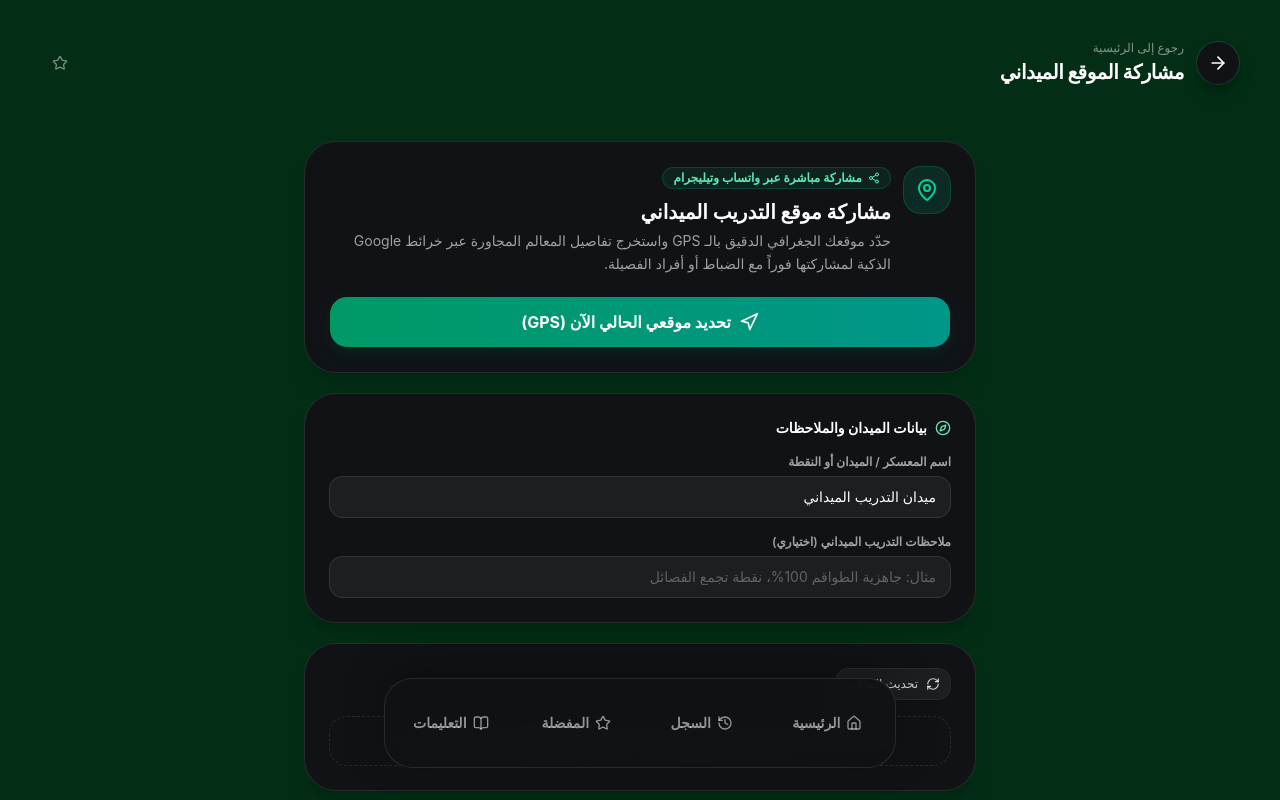
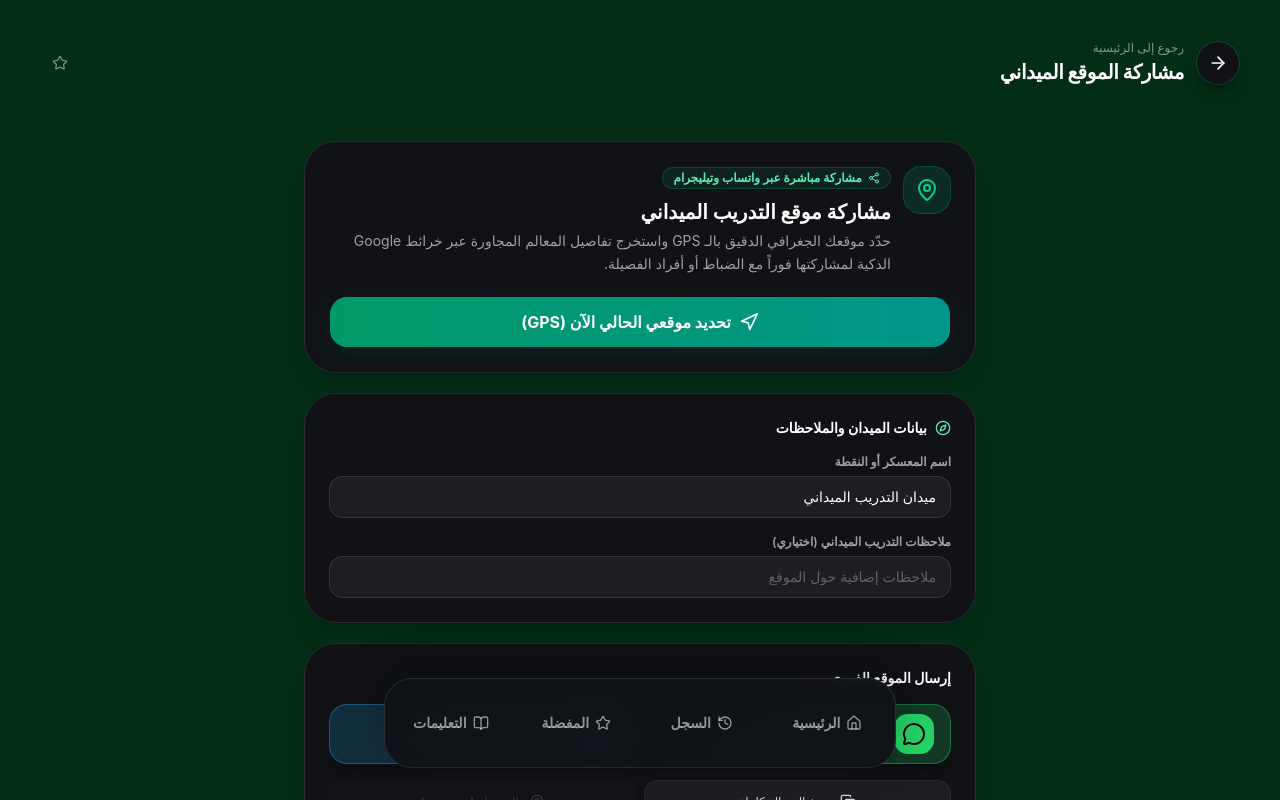
Before and after one commit to yusualhashash/armored-training, a Next.js app: page / in a window 1280 px wide. Both pictures are taken after a click on the button "موقع التدريب". Shown: the top 800 px of the page. Built offline with nearby package versions, Linux system fonts and the light colour scheme.

Commit message:
refactor(location-share-panel): simplify input labels and remove Google Maps grounding section

```diff
--- a/components/location/location-share-panel.tsx
+++ b/components/location/location-share-panel.tsx
@@ -216,7 +216,7 @@ export function LocationSharePanel({
 
         <div>
           <label className="block text-xs font-semibold text-white/60 mb-1.5">
-            اسم المعسكر / الميدان أو النقطة
+            اسم المعسكر أو النقطة
           </label>
           <input
             type="text"
@@ -235,77 +235,12 @@ export function LocationSharePanel({
             type="text"
             value={extraNotes}
             onChange={(e) => setExtraNotes(e.target.value)}
-            placeholder="مثال: جاهزية الطواقم 100%، نقطة تجمع الفصائل"
+            placeholder="ملاحظات إضافية حول الموقع"
             className="w-full rounded-xl border border-white/10 bg-white/[0.05] px-3.5 py-2.5 text-sm text-white placeholder-white/30 focus:border-emerald-500 focus:outline-none"
           />
         </div>
       </div>
 
-      {/* Google Maps Grounding Section (Gemini 3.5 Flash) */}
-      <div className="rounded-[2rem] border border-white/10 bg-[#101216] p-5 sm:p-6 shadow-xl flex flex-col gap-4">
-        <div className="flex items-center justify-between">
-
-          <Button
-            type="button"
-            variant="ghost"
-            size="sm"
-            onClick={() => enrichWithMaps()}
-            disabled={isLoadingGrounding}
-            className="h-8 rounded-xl border border-white/10 bg-white/[0.05] px-2.5 text-xs text-white/80 hover:bg-white/[0.1]"
-          >
-            {isLoadingGrounding ? (
-              <Loader2 className="size-3.5 animate-spin" />
-            ) : (
-              <RefreshCw className="size-3.5" />
-            )}
-            <span className="mr-1">تحديث البيانات</span>
-          </Button>
-        </div>
-
-        {groundingError && (
-          <div className="rounded-xl border border-amber-500/20 bg-amber-500/10 p-3 text-xs text-amber-200">
-            {groundingError}
-          </div>
-        )}
-
-        {groundedText ? (
-          <div className="rounded-2xl border border-white/10 bg-white/[0.03] p-4 text-xs leading-6 text-white/85 whitespace-pre-line">
-            {groundedText}
-          </div>
-        ) : (
-          !isLoadingGrounding && (
-            <div className="rounded-2xl border border-dashed border-white/10 p-4 text-center text-xs text-white/40">
-              اضغط على «تحديث البيانات» أو فعّل الـ GPS للبحث عن المعالم والمواقع المحيطة عبر خرائط Google.
-            </div>
-          )
-        )}
-
-        {/* Display extracted Google Maps links from groundingChunks */}
-        {mapSources.length > 0 && (
-          <div className="flex flex-col gap-2 pt-1">
-            <span className="text-xs font-semibold text-white/60">
-              روابط ومعالم خرائط Google المستخرجة:
-            </span>
-            <div className="flex flex-col gap-2">
-              {mapSources.map((source, idx) => (
-                <a
-                  key={idx}
-                  href={source.uri}
-                  target="_blank"
-                  rel="noopener noreferrer"
-                  className="flex items-center justify-between rounded-xl border border-white/10 bg-white/[0.05] px-3.5 py-2.5 text-xs text-emerald-300 hover:bg-white/[0.09] transition-colors"
-                >
-                  <span className="flex items-center gap-2 font-medium truncate">
-                    <MapPin className="size-4 shrink-0 text-emerald-400" />
-                    <span className="truncate">{source.title || 'عرض على خرائط Google'}</span>
-                  </span>
-                  <ExternalLink className="size-3.5 shrink-0 opacity-70" />
-                </a>
-              ))}
-            </div>
-          </div>
-        )}
-      </div>
 
       {/* Share Actions - WhatsApp & Telegram */}
       <div className="rounded-[2rem] border border-white/10 bg-[#101216] p-5 sm:p-6 shadow-xl flex flex-col gap-3">
```
